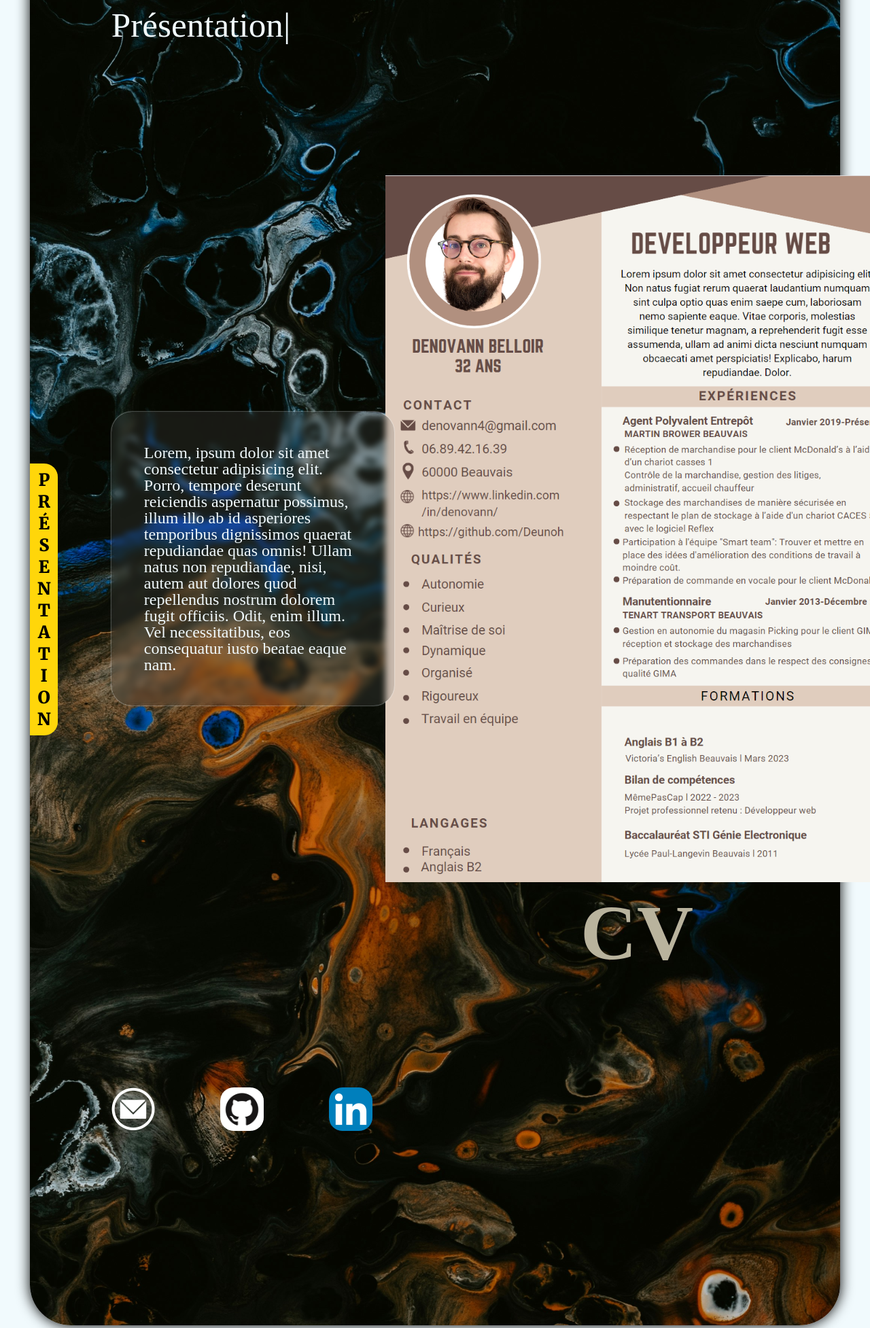
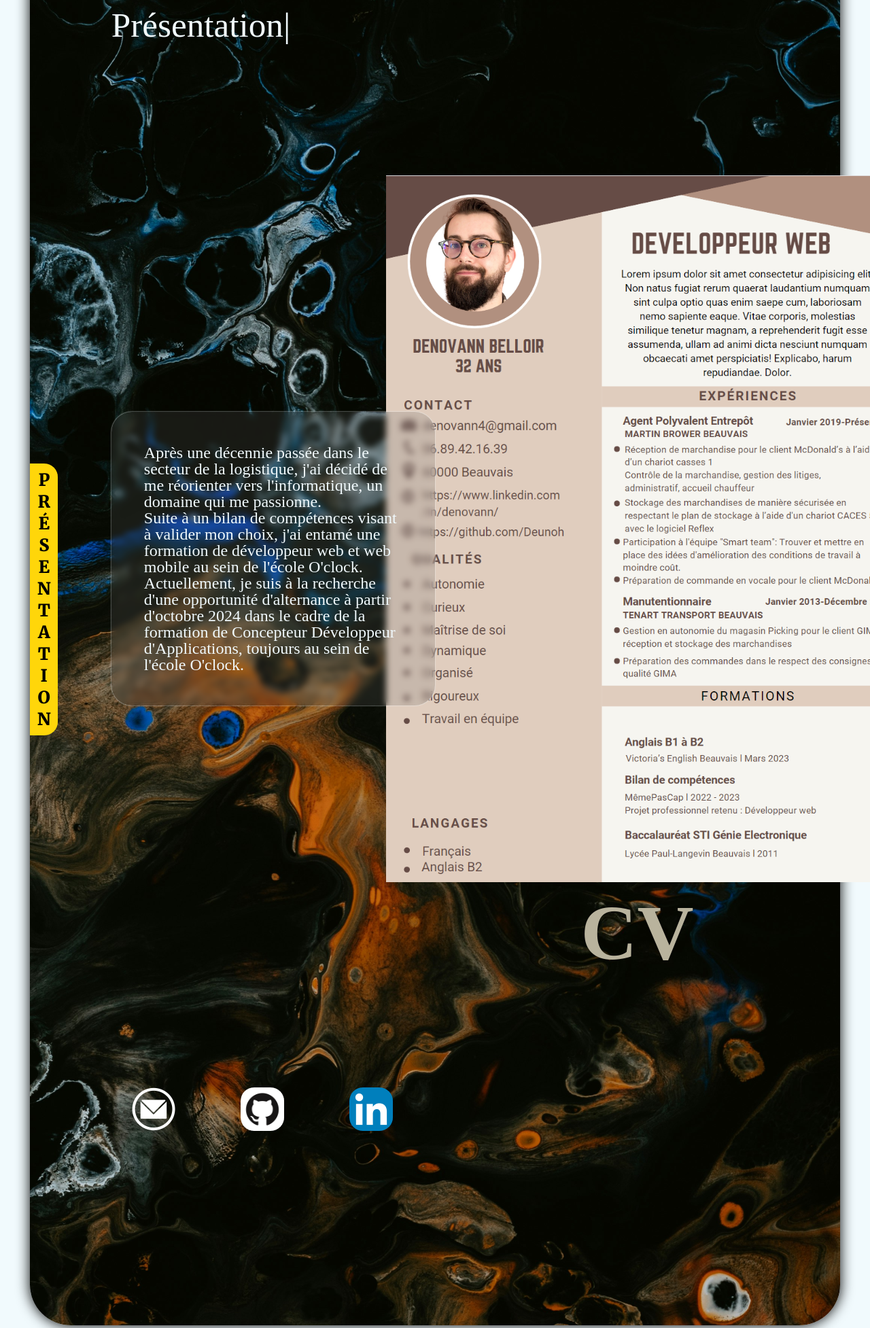
Before and after one commit to Deunoh/portfolio, a PHP site: template Views/card2.tpl.php in a window 1280 px wide. Shown: the part 456-2410 px from the top of the page at 68% size. Run offline with PHP 8.4, Linux system fonts and the light colour scheme; the template is opened without the code that fills it, so the values that code supplies are empty.

Commit message:
ajout texte

```diff
--- a/Views/card2.tpl.php
+++ b/Views/card2.tpl.php
@@ -5,7 +5,7 @@
                     </div>
                         <section class="mid-section">
                             <h2 class="title-card">Présentation<span id="input-cursor">|</span></h2>
-                            <p class="glass__paragraphe">Lorem, ipsum dolor sit amet consectetur adipisicing elit. Porro, tempore deserunt reiciendis aspernatur possimus, illum illo ab id asperiores temporibus dignissimos quaerat repudiandae quas omnis! Ullam natus non repudiandae, nisi, autem aut dolores quod repellendus nostrum dolorem fugit officiis. Odit, enim illum. Vel necessitatibus, eos consequatur iusto beatae eaque nam.</p>
+                            <p class="glass__paragraphe"> Après une décennie passée dans le secteur de la logistique, j'ai décidé de me réorienter vers l'informatique, un domaine qui me passionne.<br> Suite à un bilan de compétences visant à valider mon choix, j'ai entamé une formation de développeur web et web mobile au sein de l'école O'clock.<br> Actuellement, je suis à la recherche d'une opportunité d'alternance à partir d'octobre 2024 dans le cadre de la formation de Concepteur Développeur d'Applications, toujours au sein de l'école O'clock.</p>
                             <div>
                                 <ul class="social-list">
                                     <li><a href="mailto:denovann.belloir@oclock.school" target="_blank"><img src="img/email.png" alt="logo email" class="logo-contact"></a></li>
@@ -22,3 +22,13 @@
                         </aside>
                 </div>
 </div>
+
+
+<!-- Après dix ans à travailler dans le domaine de la logistique,
+j'ai décidé de me réorienter vers un domaine qui m'a toujours fasciné : l'informatique.
+    Après avoir réalisé un bilan de compétences pour confirmer mon choix,
+    j'ai entrepris une formation en autodidacte afin d'acquérir les bases de la programmation.
+    Pour mettre en pratique mes connaissances nouvellement acquises, j'ai lancé promoliegeois.net.
+    Actuellement engagé dans une formation de Développeur Web et Web Mobile au sein de l'école O'clock,
+    je suis à la recherche d'une opportunité d'alternance à partir d'octobre 2024,
+    dans le cadre de la formation de Concepteur Développeur d'Applications toujours au sein de l'école O'clock. -->
--- a/Views/card3.tpl.php
+++ b/Views/card3.tpl.php
@@ -7,7 +7,7 @@
 
                     <section class="mid-section">
                         <h2 class="title-card">Projets<span id="input-cursor">|</span></h2>
-                        <p class="glass__paragraphe projets_paragraphe">Lorem ipsum dolor sit amet consectetur, adipisicing elit. At aenim itaque expedita vero tempora quibusdam eum iure quia excepturi, accusamus distinctio iste soluta odit optio? Maxime, eaque architecto corporis voluptatem soluta neque accusantium debitis quis temporibus maiores ex voluptate.</p>
+                        <p class="glass__paragraphe projets_paragraphe">Je partage ici mes projets personnels, promoliegeois.net à été développer avant ma formation pour apprendre les bases de la programmation, il à aussi pour but de centraliser les sites utiles pour les étudiants de l'école O'clock. D'autres projets sont en cours de développement ! </p>
                         <p></p>
                     </section>
                     <section class="right_section_projects">
--- a/css/style.css
+++ b/css/style.css
@@ -17,7 +17,6 @@ body{
     align-items: center;
     font-size: 100px;
 }
-
 
 .cards-container {
     display: flex;
@@ -50,6 +49,17 @@ body{
     background-size: cover;
 
 }
+
+.mid-section{
+    display: flex;
+    flex-direction: column;
+    justify-content: space-around;
+    height: 100%;
+    width: 40%;
+    padding-left: 10%;
+
+}
+
 
 .label-fixed{
     position: absolute;
@@ -182,15 +192,6 @@ header h2{
     transform: translate(-50%, -50%);
 }
 
-.mid-section{
-    display: flex;
-    flex-direction: column;
-    justify-content: space-around;
-    height: 100%;
-    width: 40%;
-    padding-left: 10%;
-
-}
 
 /* titre des cartes */
 .title-card{
@@ -231,8 +232,12 @@ header h2{
 }
 
 /* Image cv */
+.two section{
+    width: 50%;
+}
+
 .two aside{
-    width: 60%;
+    width: 50%;
     height: 100%;
     /* background-color: red; */
 }
@@ -374,7 +379,7 @@ textarea{
 }
 
 .right_section_projects{
-    width: 100%;
+    width: 60%;
 
 }
 .projects-box{
```
